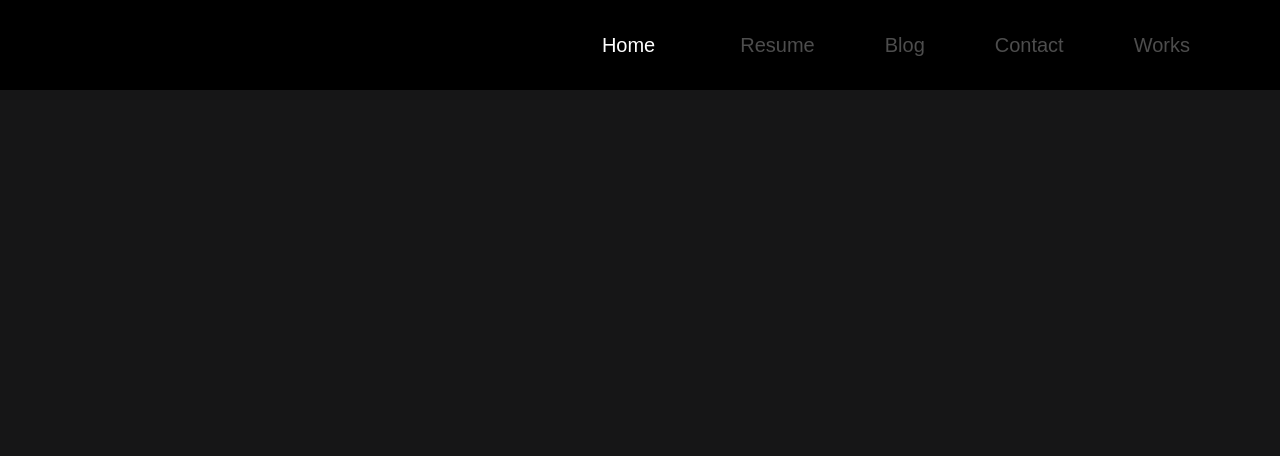
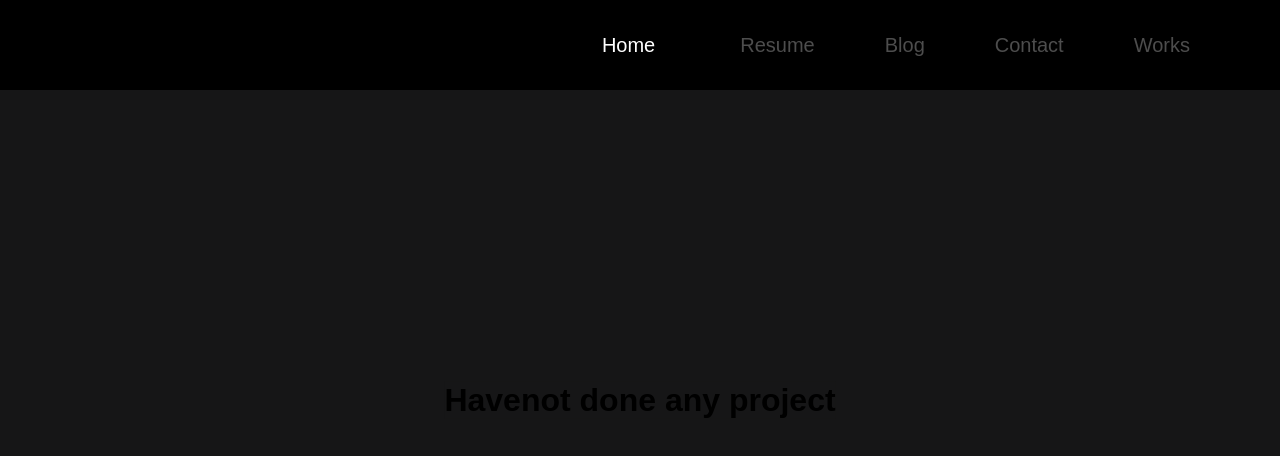
Before and after one commit to samirthapakshetri/personalportfolio, a plain HTML site: page works.html in a window 1280 px wide. Drawn offline with Linux system fonts and the light colour scheme.

Commit message:
workspageupdate

```diff
--- a/works.css
+++ b/works.css
@@ -5,3 +5,9 @@
     background-color: #161617;
     font-family: 'Public Sans', sans-serif;
   }
+  .content{
+    position: absolute;
+    top: 50%;
+    left: 50%;
+    transform: translate(-50%, -50%);
+  }
--- a/works.html
+++ b/works.html
@@ -19,5 +19,8 @@
           </ul>
         </nav>
       </div>
+      <div>
+        <h1 class="content">Havenot done any project</h1>
+      </div>
 </body>
 </html>
```
